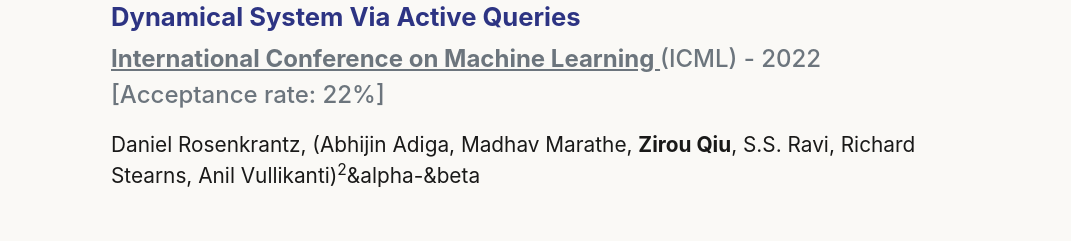
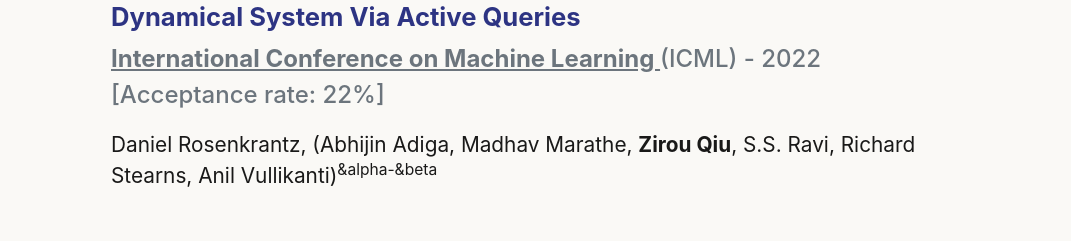
Before and after one commit to bridgelessqiu/zirouq.github.io, a plain HTML site: page index.html in a window 1280 px wide. Shown: the part 2100-2341 px from the top of the page, without its empty margins (209-1280 px from the left). Drawn offline with nearby package versions, Linux system fonts and the light colour scheme; a web font is replaced by a local one.

Commit message:
Update index.html

```diff
--- a/index.html
+++ b/index.html
@@ -132,7 +132,7 @@
                         <div class="flex-grow-1">
                             <p class="lead mb-1"><strong><a href="https://proceedings.mlr.press/v162/rosenkrantz22a/rosenkrantz22a.pdf", target="_blank">Efficiently Learning the Topology and Behavior of a Networked Dynamical System Via Active Queries</a></strong></p>
                             <div class="subheading mb-3"><strong><u>International Conference on Machine Learning </u></strong> (ICML) - 2022 [Acceptance rate: 22%]</div>
-                            <p>Daniel Rosenkrantz, (Abhijin Adiga, Madhav Marathe, <strong>Zirou Qiu</strong>, S.S. Ravi, Richard Stearns, Anil Vullikanti)<sup>2</sup>&alpha-&beta</p>
+                            <p>Daniel Rosenkrantz, (Abhijin Adiga, Madhav Marathe, <strong>Zirou Qiu</strong>, S.S. Ravi, Richard Stearns, Anil Vullikanti)<sup>&alpha-&beta</sup></p>
                         </div>
                         <div class="flex-shrink-0">
                            <p data-toggle="tooltip" data-html="true" title="Machine Learning and Combinatorial Optimization">
```
